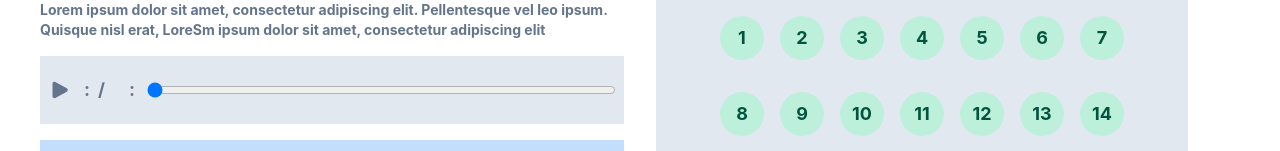
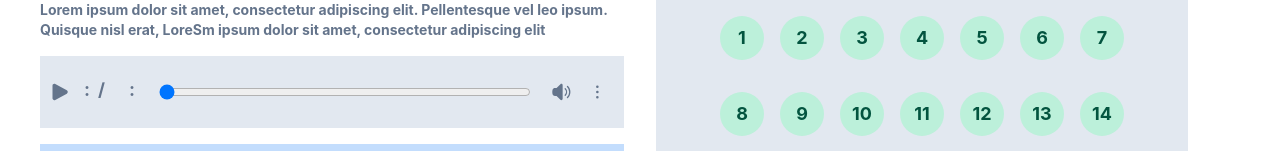
Before and after one commit to salsabilaathika-97/challenge-kobi, a React (Create React App) app: page / in a window 1280 px wide. Shown: the part 173-324 px from the top of the page. Built offline with nearby package versions, Linux system fonts and the light colour scheme; no server answers.

Commit message:
adjust audio bar and add icons

```diff
--- a/src/components/AudioPlayer/AudioPlayer.js
+++ b/src/components/AudioPlayer/AudioPlayer.js
@@ -1,4 +1,4 @@
-import react from "react";
+import react, { useRef } from "react";
 import { useEffect, useState } from "react";
 import useSound from "use-sound";
 import listen from "../../assets/ListeningTest.m4a"
@@ -50,6 +50,7 @@ const AudioPlayer = () => {
             setIsPlaying(true);
         }
     }
+
     return (
         <div class="flex flex-row w-full bg-slate-200 p-2">
             {
@@ -73,6 +74,7 @@ const AudioPlayer = () => {
                 <p class="mx-2">/</p>
                 <p class="ml-4">{time.min}:{time.sec}</p>
             </div>
+            <div class="flex flex-row p-3 w-4/5">
                 <input
                     type="range"
                     min="0"
@@ -85,6 +87,15 @@ const AudioPlayer = () => {
                     }}
                 />
             </div>
+            <svg xmlns="http://www.w3.org/2000/svg" viewBox="0 0 24 24" fill="currentColor" class="w-6 h-6 mx-2 my-4">
+                <path d="M13.5 4.06c0-1.336-1.616-2.005-2.56-1.06l-4.5 4.5H4.508c-1.141 0-2.318.664-2.66 1.905A9.76 9.76 0 001.5 12c0 .898.121 1.768.35 2.595.341 1.24 1.518 1.905 2.659 1.905h1.93l4.5 4.5c.945.945 2.561.276 2.561-1.06V4.06zM18.584 5.106a.75.75 0 011.06 0c3.808 3.807 3.808 9.98 0 13.788a.75.75 0 11-1.06-1.06 8.25 8.25 0 000-11.668.75.75 0 010-1.06z" />
+                <path d="M15.932 7.757a.75.75 0 011.061 0 6 6 0 010 8.486.75.75 0 01-1.06-1.061 4.5 4.5 0 000-6.364.75.75 0 010-1.06z" />
+            </svg>
+            <svg xmlns="http://www.w3.org/2000/svg" fill="none" viewBox="0 0 24 24" stroke-width="1.5" stroke="currentColor" class="w-6 h-6 mx-2 my-4">
+                <path stroke-linecap="round" stroke-linejoin="round" d="M12 6.75a.75.75 0 110-1.5.75.75 0 010 1.5zM12 12.75a.75.75 0 110-1.5.75.75 0 010 1.5zM12 18.75a.75.75 0 110-1.5.75.75 0 010 1.5z" />
+            </svg>
+
+        </div>
     )
 }
 
```
Lines whose indentation alone changed are shown as unchanged.
